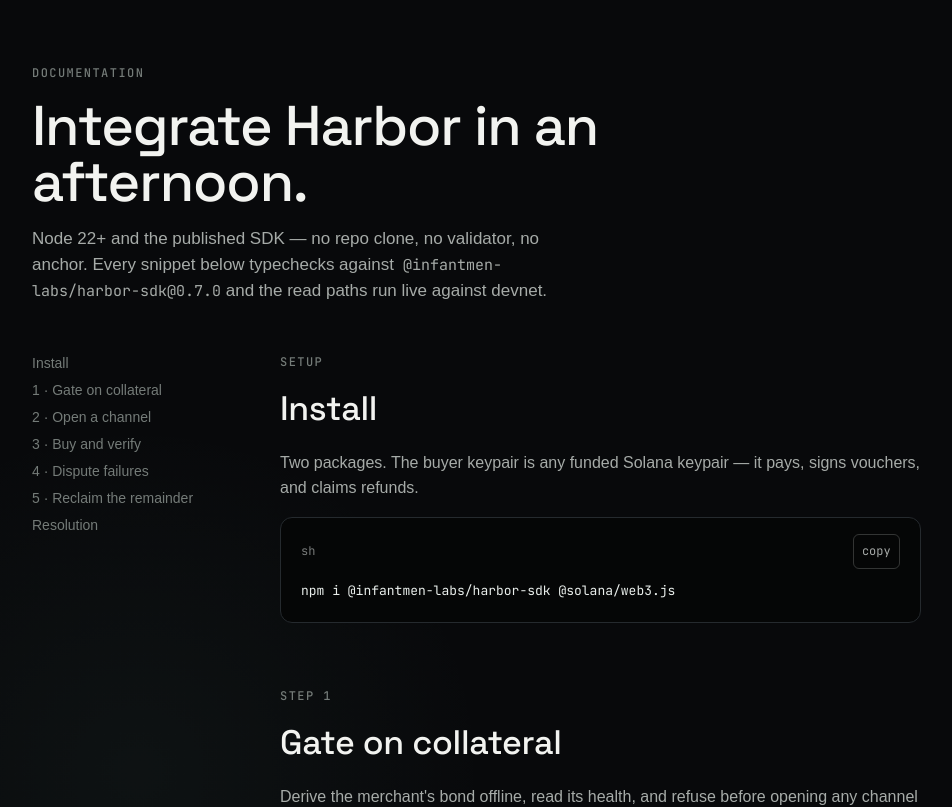
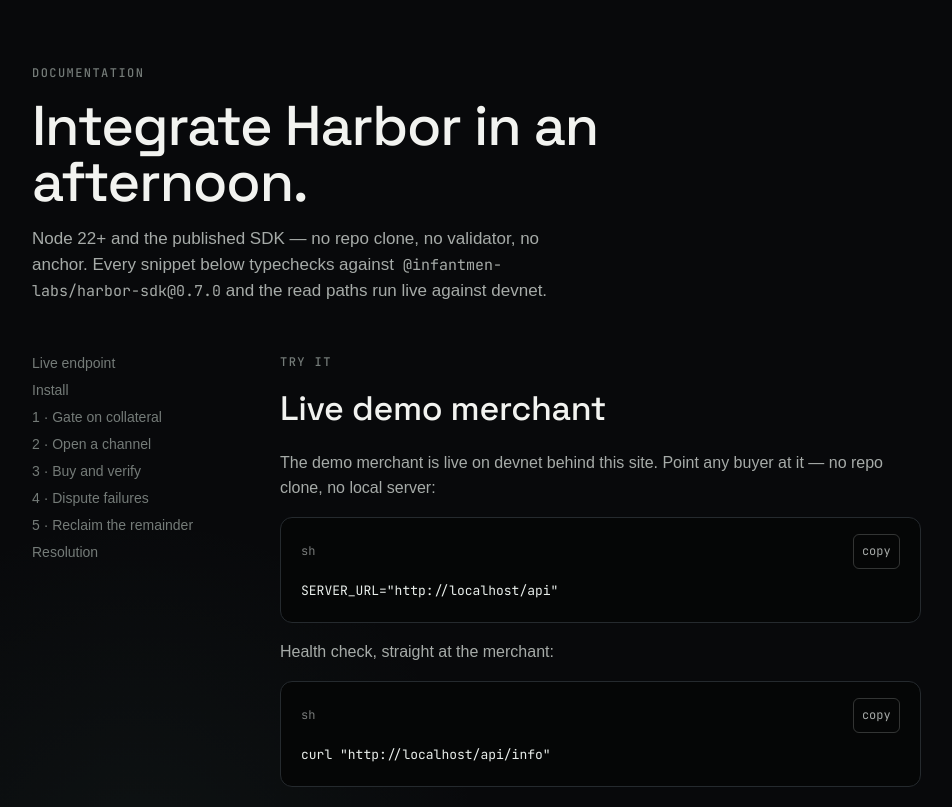
Before and after one commit to infantmen-labs/harbor, a Next.js app in the folder web/: page /docs in a window 1280 px wide. Shown: the top 807 px of the page, without its empty margins (16-968 px from the left). Built offline with nearby package versions, Linux system fonts and the light colour scheme; no server answers; a web font is replaced by a local one; what @solana/wallet-adapter-react, @solana/wallet-adapter-react-ui would draw is missing.

Commit message:
Surface live merchant endpoint on site (/docs#endpoint + CTA link)

```diff
--- /dev/null
+++ b/web/app/docs/live-endpoint.tsx
@@ -0,0 +1,29 @@
+"use client";
+
+import { useEffect, useState } from "react";
+import { CodeBlock } from "./code-block";
+
+/**
+ * Live demo-merchant base URL, derived from the deployment serving this
+ * page — correct on every domain (production, preview, localhost) with
+ * zero env plumbing. This is the merchant's public face; the tunnel
+ * origin behind the proxy is intentionally never shown.
+ */
+export function LiveEndpoint() {
+  const [origin, setOrigin] = useState("<this-site>");
+  useEffect(() => {
+    setOrigin(window.location.origin);
+  }, []);
+  const base = `${origin}/api`;
+  return (
+    <>
+      <p>
+        The demo merchant is live on devnet behind this site. Point any
+        buyer at it — no repo clone, no local server:
+      </p>
+      <CodeBlock lang="sh" code={`SERVER_URL="${base}"`} />
+      <p className="mt-4">Health check, straight at the merchant:</p>
+      <CodeBlock lang="sh" code={`curl "${base}/info"`} />
+    </>
+  );
+}
--- a/web/app/docs/page.tsx
+++ b/web/app/docs/page.tsx
@@ -1,5 +1,6 @@
 import type { Metadata } from "next";
 import { CodeBlock } from "./code-block";
+import { LiveEndpoint } from "./live-endpoint";
 
 export const metadata: Metadata = {
   title: "Harbor docs — integrate the SDK",
@@ -8,6 +9,7 @@
 };
 
 const SECTIONS = [
+  { id: "endpoint", label: "Live endpoint" },
   { id: "install", label: "Install" },
   { id: "gate", label: "1 · Gate on collateral" },
   { id: "open", label: "2 · Open a channel" },
@@ -82,6 +84,10 @@
         </nav>
 
         <div className="grid min-w-0 gap-16">
+          <Section id="endpoint" eyebrow="Try it" title="Live demo merchant">
+            <LiveEndpoint />
+          </Section>
+
           <Section id="install" eyebrow="Setup" title="Install">
             <p>
               Two packages. The buyer keypair is any funded Solana keypair — it
--- a/web/app/page.tsx
+++ b/web/app/page.tsx
@@ -467,6 +467,12 @@
               >
                 See how it works ↑
               </a>
+              <a
+                href="/docs#endpoint"
+                className="rounded-[8px] border border-border bg-surface px-6 py-3 min-h-[48px] inline-flex items-center text-[15px] font-medium hover:bg-surface-hover"
+              >
+                Live demo endpoint →
+              </a>
             </div>
           </div>
         </section>
```
